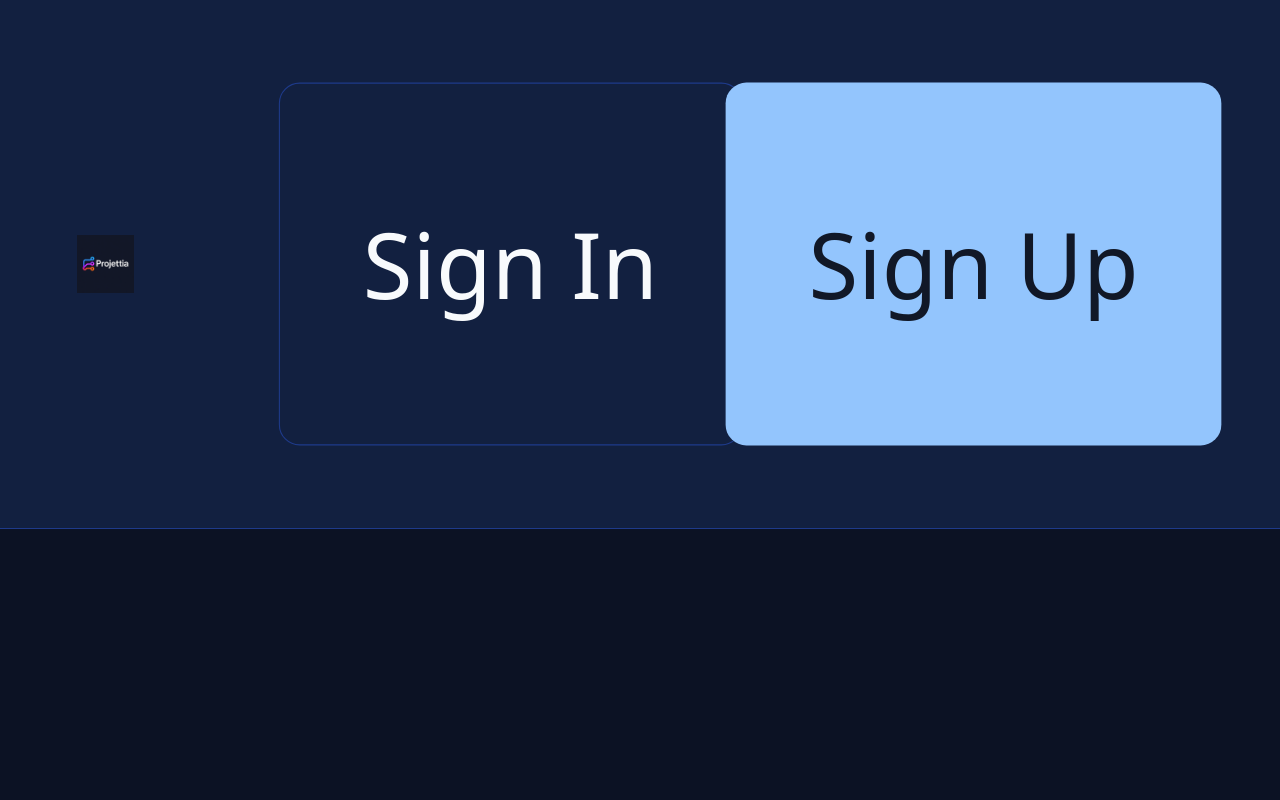
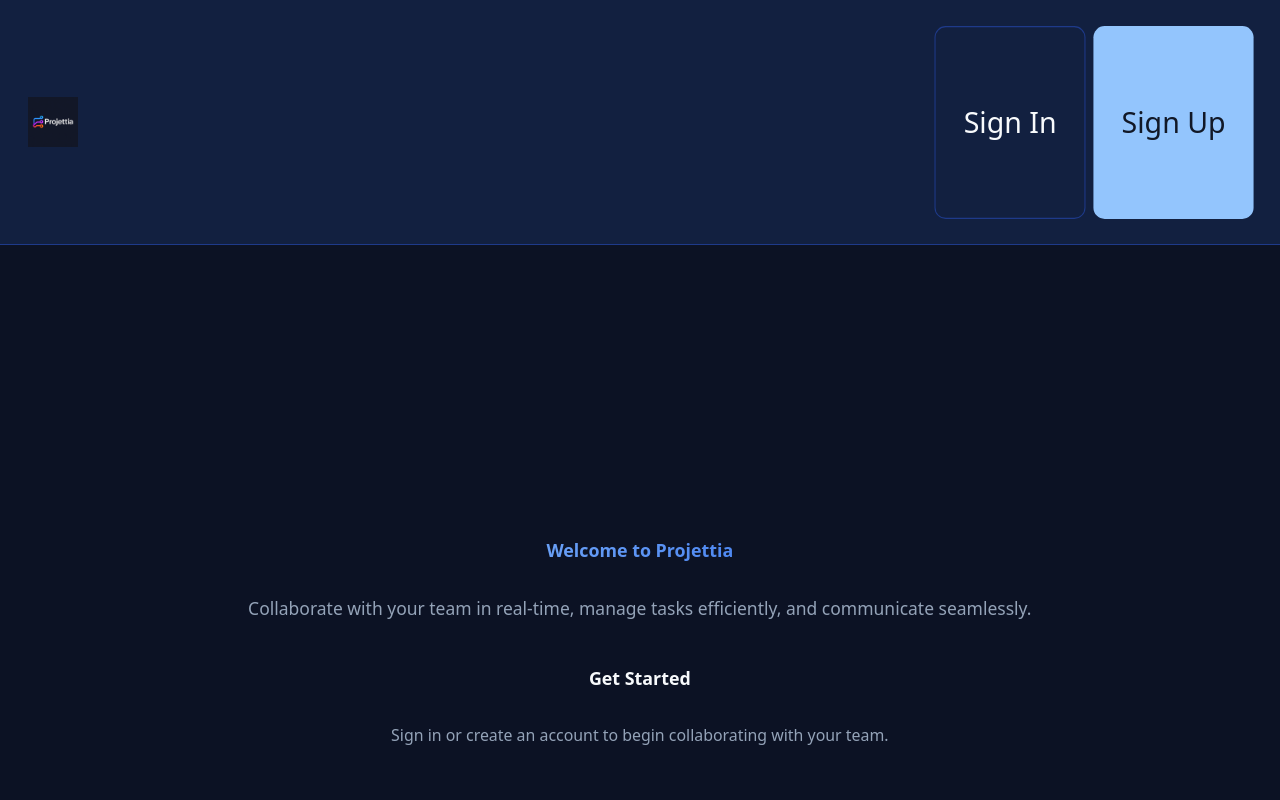
Before and after one commit to crisky94/projettia, a Next.js app: page / in a window 1280 px wide. Shown: the top 800 px of the page. Built offline with nearby package versions, Linux system fonts and the light colour scheme; no server answers.

Commit message:
refactor: adjust font sizes and scaling for improved visibility and interaction in production

```diff
--- a/app/globals.css
+++ b/app/globals.css
@@ -77,8 +77,8 @@
 }
 
 html {
-  /* Dramatically increased base font size for better visibility in deployment */
-  font-size: 22px;
+  /* Moderately increased base font size for better visibility */
+  font-size: 16px;
   /* Prevent iOS zoom on input focus */
   -webkit-text-size-adjust: 100%;
   /* Smooth scrolling */
@@ -93,40 +93,40 @@ html {
   overflow-x: hidden;
 }
 
-/* Responsive font scaling - AGGRESSIVE scaling for Render deployment */
+/* Responsive font scaling - Balanced scaling for better deployment visibility */
 @media (min-width: 480px) {
   html {
-    font-size: 24px;
+    font-size: 17px;
   }
 }
 
 @media (min-width: 640px) {
   html {
-    font-size: 26px;
+    font-size: 18px;
   }
 }
 
 @media (min-width: 768px) {
   html {
-    font-size: 28px;
+    font-size: 19px;
   }
 }
 
 @media (min-width: 1024px) {
   html {
-    font-size: 30px;
+    font-size: 20px;
   }
 }
 
 @media (min-width: 1280px) {
   html {
-    font-size: 32px;
+    font-size: 21px;
   }
 }
 
 @media (min-width: 1536px) {
   html {
-    font-size: 34px;
+    font-size: 22px;
   }
 }
 
@@ -1134,147 +1134,147 @@ a {
   width: 100%;
 }
 
-/* Production deployment optimizations for Render - AGGRESSIVE SCALING */
+/* Production deployment optimizations for Render - BALANCED SCALING */
 @media screen {
   body {
     min-height: 100vh;
-    font-size: 1.4em !important;
-    /* Significantly increased for Render deployment */
-    zoom: 1.2 !important;
-    /* Much higher zoom for better visibility */
-    line-height: 1.7 !important;
+    font-size: 1.1em !important;
+    /* Moderate increase for Render deployment */
+    zoom: 1.05 !important;
+    /* Slight zoom for better visibility */
+    line-height: 1.5 !important;
   }
 
   /* Ensure better visibility in production environment */
   .task-board-container {
-    zoom: 1.25 !important;
-    /* Significant increase for better visibility */
-    transform: scale(1.1) !important;
+    zoom: 1.08 !important;
+    /* Moderate increase for better visibility */
+    transform: scale(1.02) !important;
     transform-origin: center center;
   }
 
-  /* Much larger interactive elements for production */
+  /* Moderately larger interactive elements for production */
   button,
   .button-professional,
   input,
   .input-professional {
-    transform: scale(1.15) !important;
-    /* Major increase for better interaction */
-    padding: 1.5rem 2.5rem !important;
-    font-size: 1.3em !important;
-    min-height: 65px !important;
+    transform: scale(1.05) !important;
+    /* Moderate increase for better interaction */
+    padding: 0.875rem 1.5rem !important;
+    font-size: 1.1em !important;
+    min-height: 48px !important;
   }
 
-  /* Significantly enhanced card sizes for production */
+  /* Moderately enhanced card sizes for production */
   .card-professional {
-    transform: scale(1.12) !important;
-    /* Major scale increase */
-    margin: 0.5rem !important;
-    min-height: 320px !important;
-    /* Much larger minimum height */
-    padding: 3rem !important;
-    /* Increased padding dramatically */
+    transform: scale(1.03) !important;
+    /* Moderate scale increase */
+    margin: 0.25rem !important;
+    min-height: 220px !important;
+    /* Reasonable minimum height */
+    padding: 1.5rem !important;
+    /* Moderate padding increase */
   }
 
-  /* Force all task and sprint cards to be much larger */
+  /* Moderate task and sprint card improvements */
   [data-testid*="task"],
   [class*="task"],
   [class*="sprint"],
   .rounded-xl,
   .rounded-lg {
-    min-height: 280px !important;
-    padding: 2.5rem !important;
-    font-size: 1.25em !important;
-    transform: scale(1.08) !important;
+    min-height: 200px !important;
+    padding: 1.25rem !important;
+    font-size: 1.05em !important;
+    transform: scale(1.02) !important;
   }
 
-  /* Larger headers and titles */
+  /* Moderately larger headers and titles */
   h1,
   h2,
   h3,
   h4,
   h5,
   h6 {
-    font-size: 1.5em !important;
-    transform: scale(1.05) !important;
+    font-size: 1.2em !important;
+    transform: scale(1.02) !important;
     line-height: 1.4 !important;
   }
 }
 
-/* FORCE LARGER CARDS - Specific targeting for Render deployment */
+/* Moderate card improvements - Balanced targeting for Render deployment */
 [class*="rounded"],
 [class*="card"],
 [class*="border"] {
-  min-height: 280px !important;
-  padding: 2.5rem 2rem !important;
-  font-size: 1.2em !important;
+  min-height: 180px !important;
+  padding: 1.25rem !important;
+  font-size: 1.05em !important;
 }
 
-/* Target TaskBoard and SprintManager specifically */
+/* Target TaskBoard and SprintManager with moderate improvements */
 .bg-amber-50,
 .bg-blue-50,
 .bg-green-50,
 .border-amber-200,
 .border-blue-200,
 .border-green-200 {
-  min-height: 300px !important;
-  padding: 3rem !important;
-  transform: scale(1.05) !important;
+  min-height: 200px !important;
+  padding: 1.5rem !important;
+  transform: scale(1.02) !important;
 }
 
-/* Force larger text in all task content */
+/* Moderate text size improvements */
 .font-semibold,
 .font-bold,
 .text-sm,
 .text-base,
 .text-lg {
-  font-size: 1.3em !important;
-  line-height: 1.5 !important;
+  font-size: 1.1em !important;
+  line-height: 1.4 !important;
 }
 
-/* Specific enlargement for task and sprint tables - AGGRESSIVE SCALING */
+/* Specific enlargement for task and sprint tables - BALANCED SCALING */
 .task-board-container .card-professional {
-  min-height: 320px !important;
-  /* Dramatically increased from 200px */
-  padding: 3rem !important;
-  /* Significantly increased padding */
-  font-size: 1.35em !important;
-  /* Much larger text */
-  transform: scale(1.1) !important;
+  min-height: 220px !important;
+  /* Moderately increased from 200px */
+  padding: 1.5rem !important;
+  /* Reasonable padding increase */
+  font-size: 1.1em !important;
+  /* Moderate text size */
+  transform: scale(1.02) !important;
 }
 
 .task-board-container h1,
 .task-board-container h2,
 .task-board-container h3,
 .task-board-container h4 {
-  font-size: 1.6em !important;
-  /* Significantly increased from 1.2em */
-  line-height: 1.3 !important;
-  transform: scale(1.05) !important;
+  font-size: 1.2em !important;
+  /* Reasonable increase from base */
+  line-height: 1.4 !important;
+  transform: scale(1.02) !important;
 }
 
 .task-board-container .grid {
-  gap: 2.5rem !important;
-  /* Significantly increased gap */
+  gap: 1.5rem !important;
+  /* Moderate gap increase */
 }
 
 .task-board-container button {
-  padding: 1.5rem 2rem !important;
-  /* Dramatically increased padding */
-  font-size: 1.3em !important;
-  /* Much larger text */
-  min-height: 65px !important;
-  /* Significantly increased height */
-  transform: scale(1.08) !important;
+  padding: 0.875rem 1.25rem !important;
+  /* Moderate padding increase */
+  font-size: 1.05em !important;
+  /* Slight text increase */
+  min-height: 48px !important;
+  /* Reasonable height */
+  transform: scale(1.02) !important;
 }
 
 .task-board-container input,
 .task-board-container textarea,
 .task-board-container select {
-  padding: 1.25rem !important;
-  /* Significantly increased padding */
-  font-size: 1.25em !important;
-  /* Much larger text */
-  min-height: 60px !important;
-  /* Significantly increased height */
+  padding: 0.875rem !important;
+  /* Moderate padding */
+  font-size: 1.05em !important;
+  /* Slight text increase */
+  min-height: 48px !important;
+  /* Reasonable height */
 }
```
